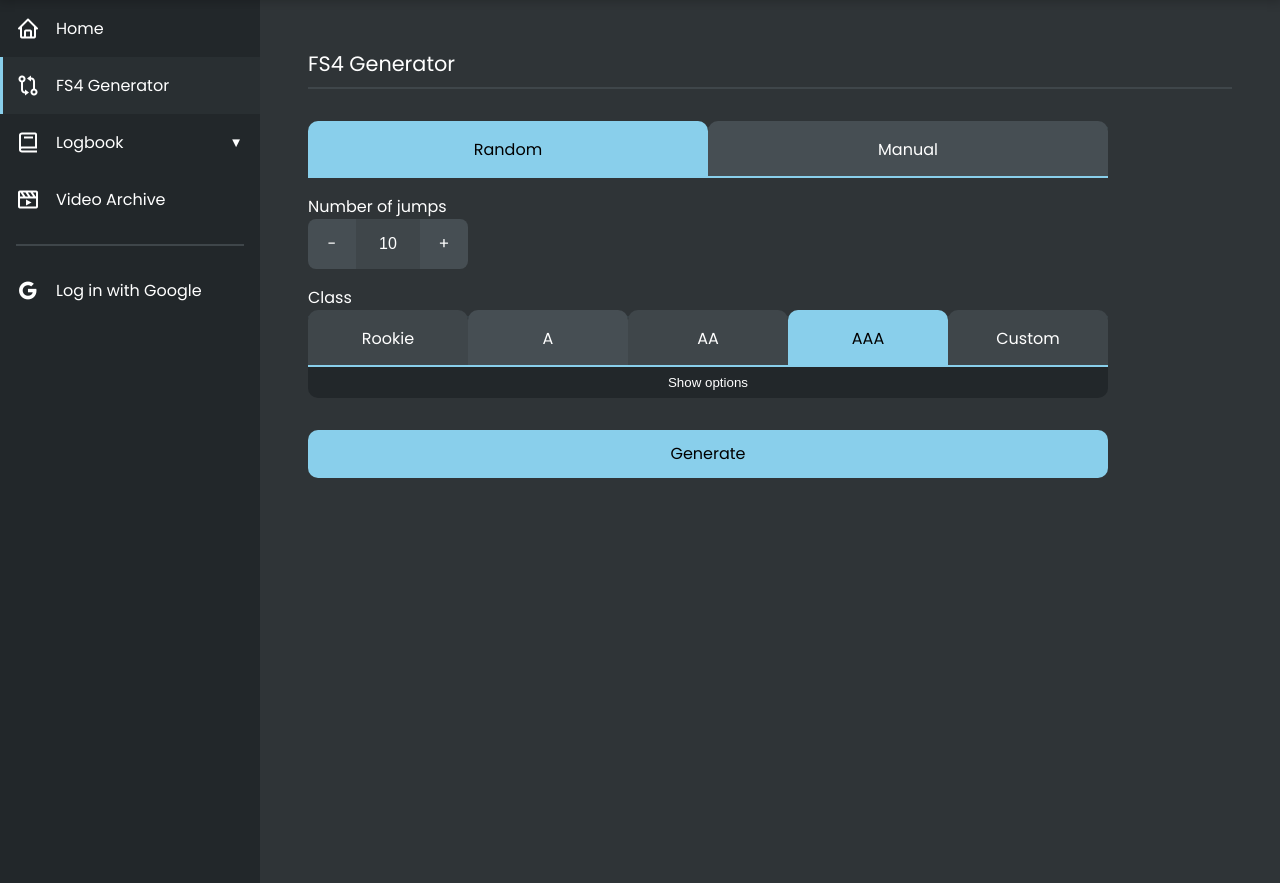
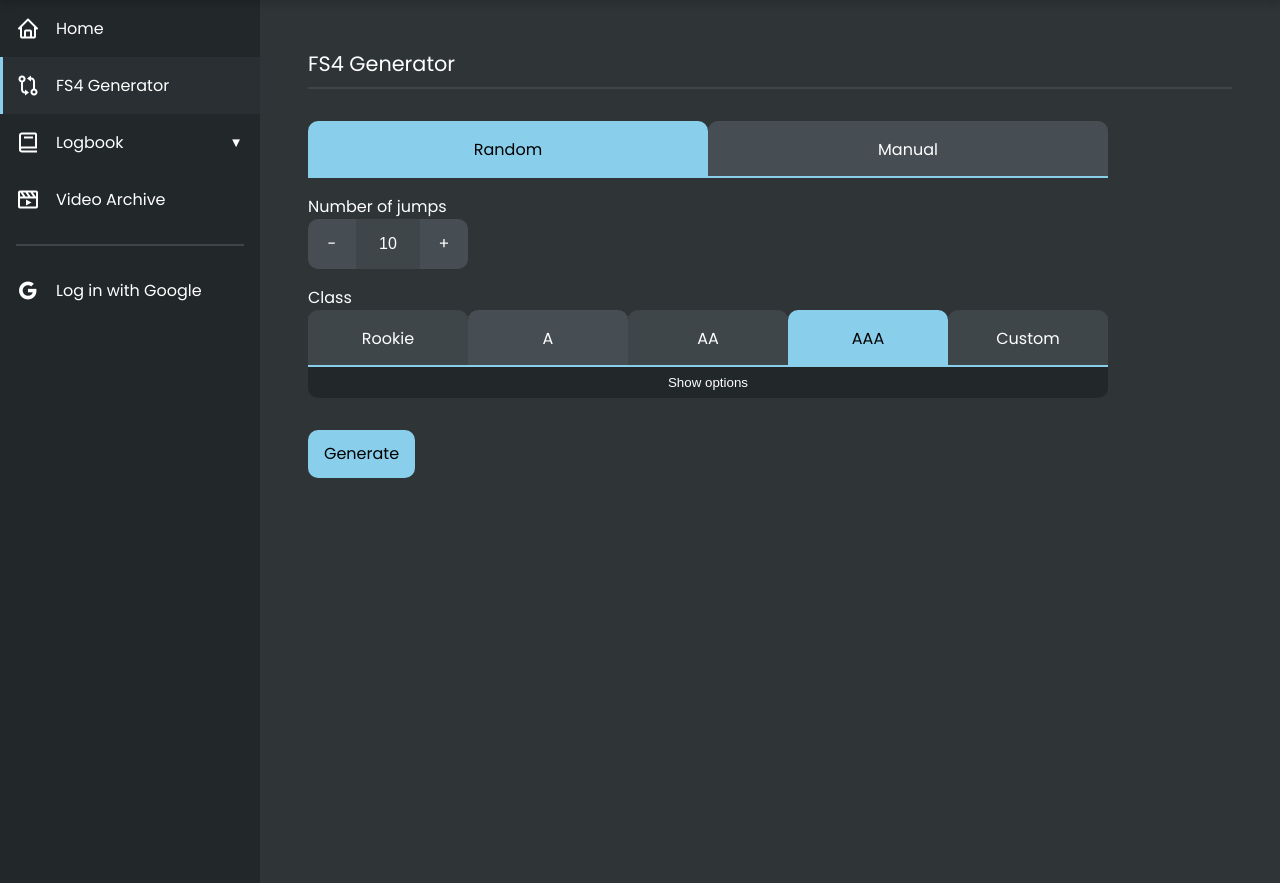
Before and after one commit to SamuelRosander/skydive, a Flask app: page /divegenerator/ in a window 1280 px wide. Shown: the part 61-944 px from the top of the page. Run offline with Flask 3, Linux system fonts and the light colour scheme.

Commit message:
Remove dynamic url, minor css changes

```diff
--- a/skydive/static/style.css
+++ b/skydive/static/style.css
@@ -247,11 +247,11 @@ h1 {
 }
 
 .form-number .btn-decrement {
-    border-radius: 8px 0 0 8px;
+    border-radius: 10px 0 0 10px;
 }
 
 .form-number .btn-increment {
-    border-radius: 0 8px 8px 0;
+    border-radius: 0 10px 10px 0;
 }
 
 .form-number button:hover {
@@ -564,6 +564,11 @@ input[type="checkbox"]:checked + label::after {
     transform: rotate(45deg);
 }
 
+#btn-print {
+    margin-left: auto;
+    margin-bottom: 2rem;
+}
+
 .jump-program {
     display: flex;
     gap: 5px;
--- a/skydive/templates/divegenerator.html
+++ b/skydive/templates/divegenerator.html
@@ -97,7 +97,9 @@
     </div>
     <button type="button" id="dive-options-toggle"
       onClick="toggleDiveCustomForm()">Show options</button>
-    <button type="submit" class="btn">Generate</button>
+    <div class="flex-row">
+      <button type="submit" class="btn mb-0">Generate</button>
+    </div>
   </form>
 
   <form id="manualForm" onsubmit="generateUrl(event)" method="get">
@@ -120,8 +122,8 @@
       {% endfor %}
     </div>
     <div class="flex-row">
-      <button type="submit" class="btn">Generate</button>
-      <button type="button" class="btn frame" id="add_row">Add row</button>
+      <button type="submit" class="btn mb-0">Generate</button>
+      <button type="button" class="btn frame mb-0" id="add_row">Add row</button>
     </div>
   </form>
 </div>
@@ -129,7 +131,7 @@
 {% if program %}
   <div class="line"></div>
 
-  <button type="button" onClick="printProgram()" class="btn">Print</button>
+  <button type="button" onClick="printProgram()" class="btn" id="btn-print">Print</button>
 
   <div id="full-program">
     {% for jump in program %}
```
Also changed, not shown: skydive/static/divegenerator.js (+5 -35 lines).
